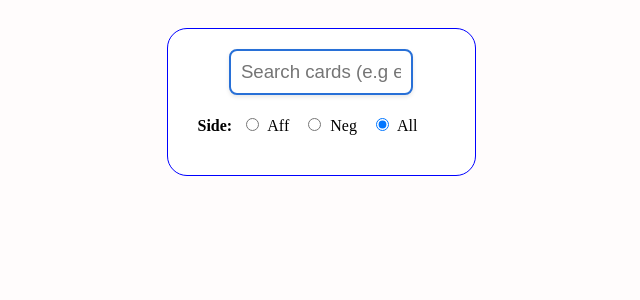
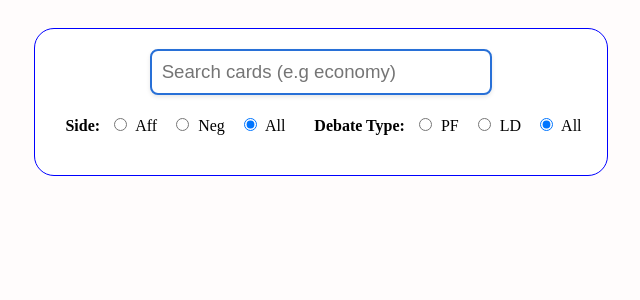
Before and after one commit to Raghavsk24/DebateVault, a Flask app: page / in a window 1280 px wide. Shown: the top 300 px of the page, without its empty margins (319-959 px from the left). Run offline with Flask 3, Linux system fonts and the light colour scheme.

Commit message:
Update index.html

```diff
--- a/templates/index.html
+++ b/templates/index.html
@@ -33,7 +33,23 @@
                 <input type="radio" name="sideFilter" value="All" onclick="filterBySide('')" checked />
                 All
             </label>
+
+            <span style="font-weight: bold; font-size: 12pt; margin-left: 20px;">Debate Type:</span>
+            <label>
+                <input type="radio" name="debateTypeFilter" value="PF" onclick="filterByDebateType('PF')" />
+                PF
+            </label>
+            <label>
+                <input type="radio" name="debateTypeFilter" value="LD" onclick="filterByDebateType('LD')" />
+                LD
+            </label>
+            <label>
+                <input type="radio" name="debateTypeFilter" value="All" onclick="filterByDebateType('')" checked />
+                All
+            </label>
         </div>
+
+
 
         <div class="pagination" id="paginationControls" style="text-align: center; margin-top: 20px;"></div>
         <div class="card-container" id="cardContainer"></div>
```
